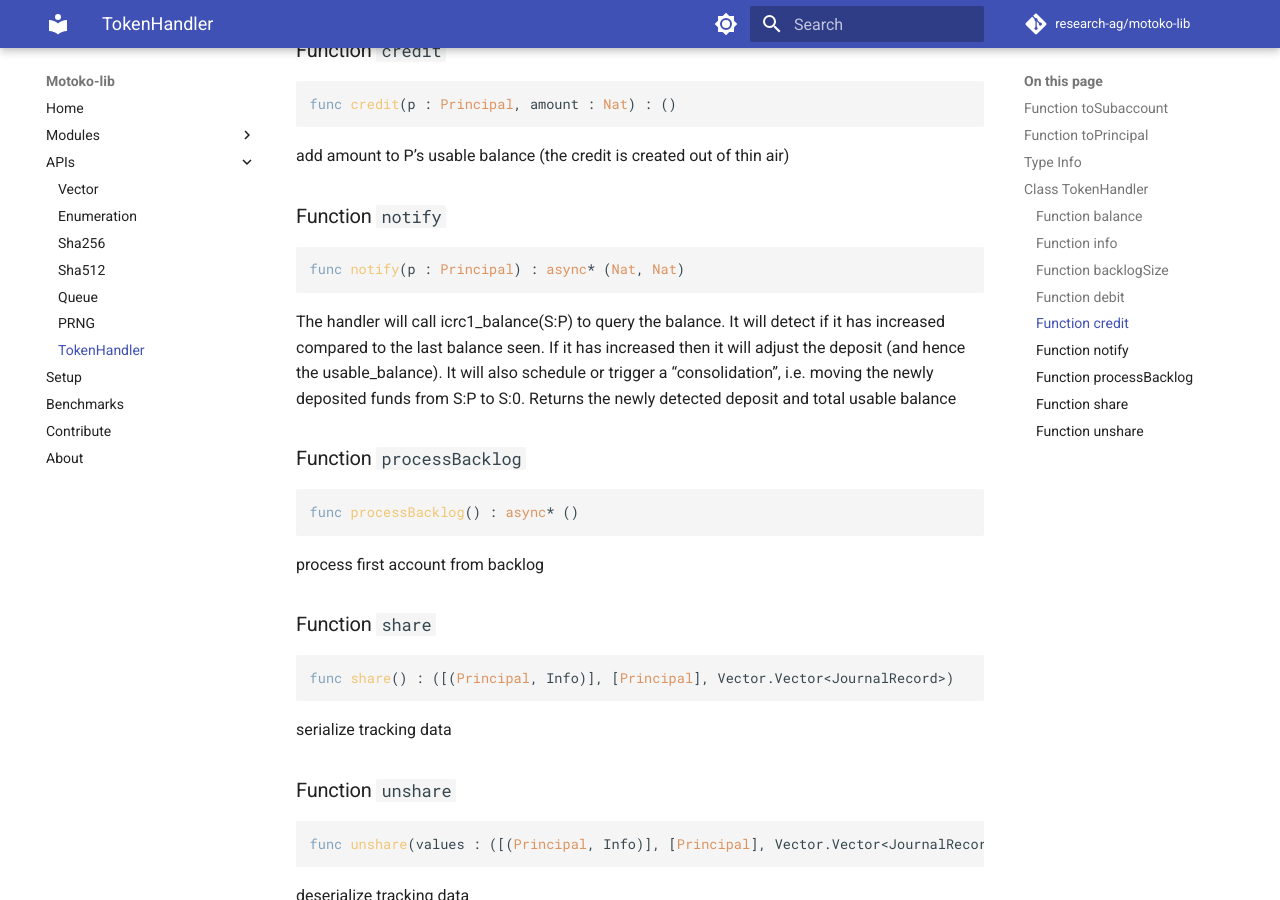
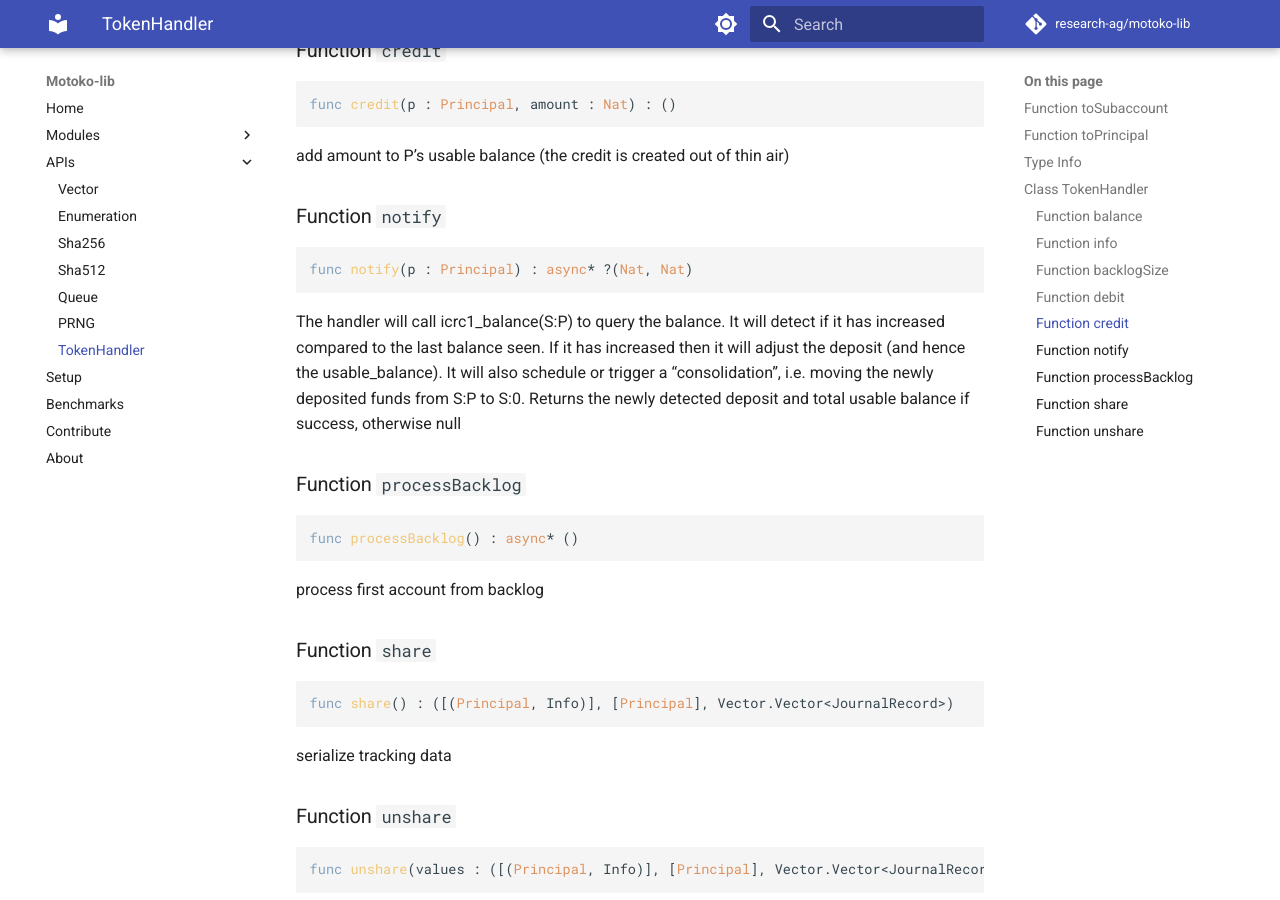
Before and after one commit to research-ag/motoko-lib, an MkDocs documentation site: the page built from docs/modoc/TokenHandler.md, in a window 1280 px wide and 900 px high, scrolled down 1432 px. Built offline with MkDocs 1.6.1 and Material for MkDocs 9.7.7, drawn with Linux system fonts in a browser that asks for light colours; comment, search, counter and statistics services are not loaded.

````diff
--- a/docs/modoc/TokenHandler.md
+++ b/docs/modoc/TokenHandler.md
@@ -69,13 +69,13 @@ func credit(p : Principal, amount : Nat) : ()
 
 ### Function `notify`
 ``` motoko
-func notify(p : Principal) : async* (Nat, Nat)
+func notify(p : Principal) : async* ?(Nat, Nat)
 ```
 
 The handler will call icrc1_balance(S:P) to query the balance. It will detect if it has increased compared
 to the last balance seen. If it has increased then it will adjust the deposit (and hence the usable_balance).
 It will also schedule or trigger a “consolidation”, i.e. moving the newly deposited funds from S:P to S:0.
-Returns the newly detected deposit and total usable balance
+Returns the newly detected deposit and total usable balance if success, otherwise null
 
 
 ### Function `processBacklog`
````
Also changed, not shown: 1 other file.
